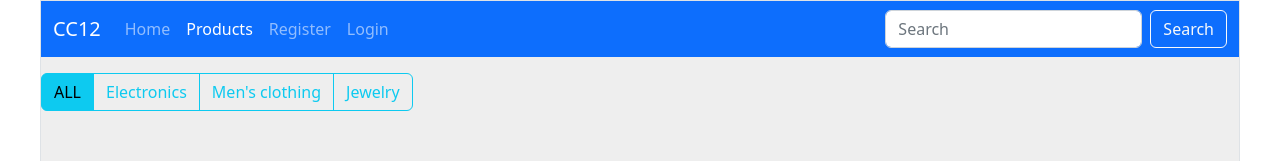
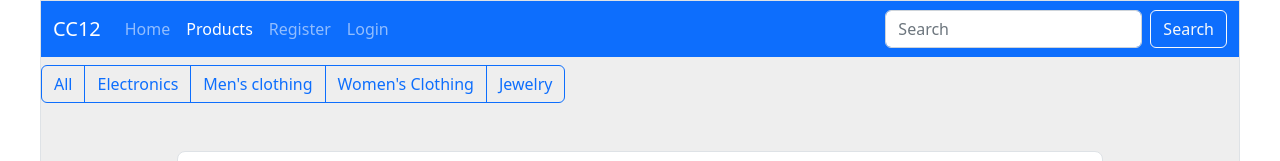
Before and after one commit to tratchapong/cc12-react-lab, a React (Create React App) app: page /products in a window 1280 px wide. Shown: the top 161 px of the page. Built offline with nearby package versions, Linux system fonts and the light colour scheme; data requests are answered from the project's data file.

Commit message:
change Filterbar use button & state only

```diff
--- a/src/components/FilterBar.jsx
+++ b/src/components/FilterBar.jsx
@@ -1,30 +1,24 @@
-import {useEffect} from "react";
-import {Link, useLocation} from "react-router-dom"
+
+
 
 function FilterBar(props) {
+  // const allCategories = ['electronics', {}]
   const {setFilter} = props
-  const location = useLocation()
+  console.log('FilterBar run..')
 
-  useEffect(() => {
-      console.log(location.search)
-      setFilter(location.search)
-  }, [location.search])
+  const hdlClick = e => {
+    console.log(e.target.value)
+    setFilter(`category=${e.target.value}`)
+  }
 
   return (
-    <div className="btn-group my-3">
-      {/* <div className="display-6">{location.search}</div> */}
-      <Link to={`/products`} className="btn btn-outline-info active" aria-current="page">
-        ALL
-      </Link>
-      <Link to={`/products?category=electronics`} className="btn btn-outline-info" aria-current="page">
-        Electronics
-      </Link>
-      <Link to={`/products?category=men's clothing`} className="btn btn-outline-info">
-        Men's clothing
-      </Link>
-      <Link to={`/products?category=jewelery`} className="btn btn-outline-info">
-        Jewelry
-      </Link>
+    <div className="btn-group mt-2" role="group" aria-label="Basic outlined example">
+      <button type="button" onClick={hdlClick} className="btn btn-outline-primary" value='' >All</button>
+      <button type="button" onClick={hdlClick} className="btn btn-outline-primary" value={`electronics`} >Electronics</button>
+      <button type="button" onClick={hdlClick} className="btn btn-outline-primary" value={`men's clothing`} >Men's clothing</button>
+      <button type="button" onClick={hdlClick} className="btn btn-outline-primary" value={`women's clothing`} >Women's Clothing</button>
+      <button type="button" onClick={hdlClick} className="btn btn-outline-primary" value={`jewelery`} >Jewelry</button>
+
     </div>
   );
 }
--- a/src/components/Product.jsx
+++ b/src/components/Product.jsx
@@ -3,7 +3,6 @@ function Product(props) {
   return (
     <div className="row justify-content-center mb-3" >
     <div className="col-md-12 col-xl-10">
-      {/* <div className="card shadow-0 border rounded-3 product-card" style={{height: '250px'}}> */}
       <div className="card shadow-0 border rounded-3 product-card" >
         <div className="card-body">
           <div className="row">
--- a/src/components/Products.jsx
+++ b/src/components/Products.jsx
@@ -1,14 +1,23 @@
 // template from https://mdbootstrap.com/docs/standard/extended/product-cards/
+
 import axios from 'axios'
 import {useState, useEffect} from 'react'
+import { useLocation } from 'react-router-dom'
 import FilterBar from './FilterBar';
 import Product from "./Product";
 
 function Products() {
+  const location = useLocation()
   const [data, setData] = useState([])
   const [filter, setFilter] = useState('')
+  // useEffect( ()=>{
+  //   axios.get('http://localhost:8080/products' + location.search).then(res => {
+  //     setData(res.data)
+  //   })
+  // },[location.search])
+
   useEffect( ()=>{
-    axios.get('http://localhost:8080/products' + filter).then(res => {
+    axios.get('http://localhost:8080/products?' + filter).then(res => {
       setData(res.data)
     })
   },[filter])
```
Also changed, not shown: src/components/FilterBar copy.jsx (added, +33 -0 lines).
